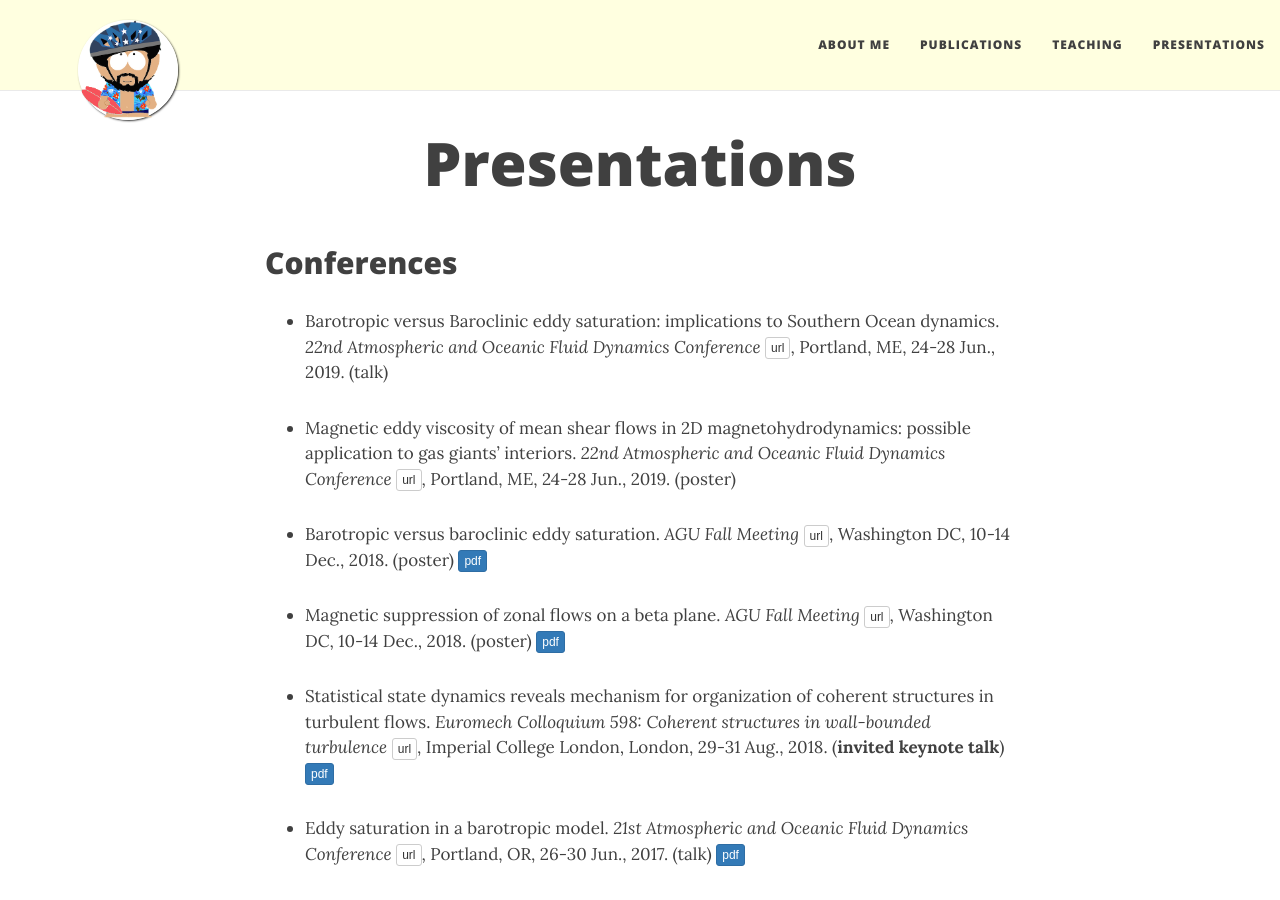
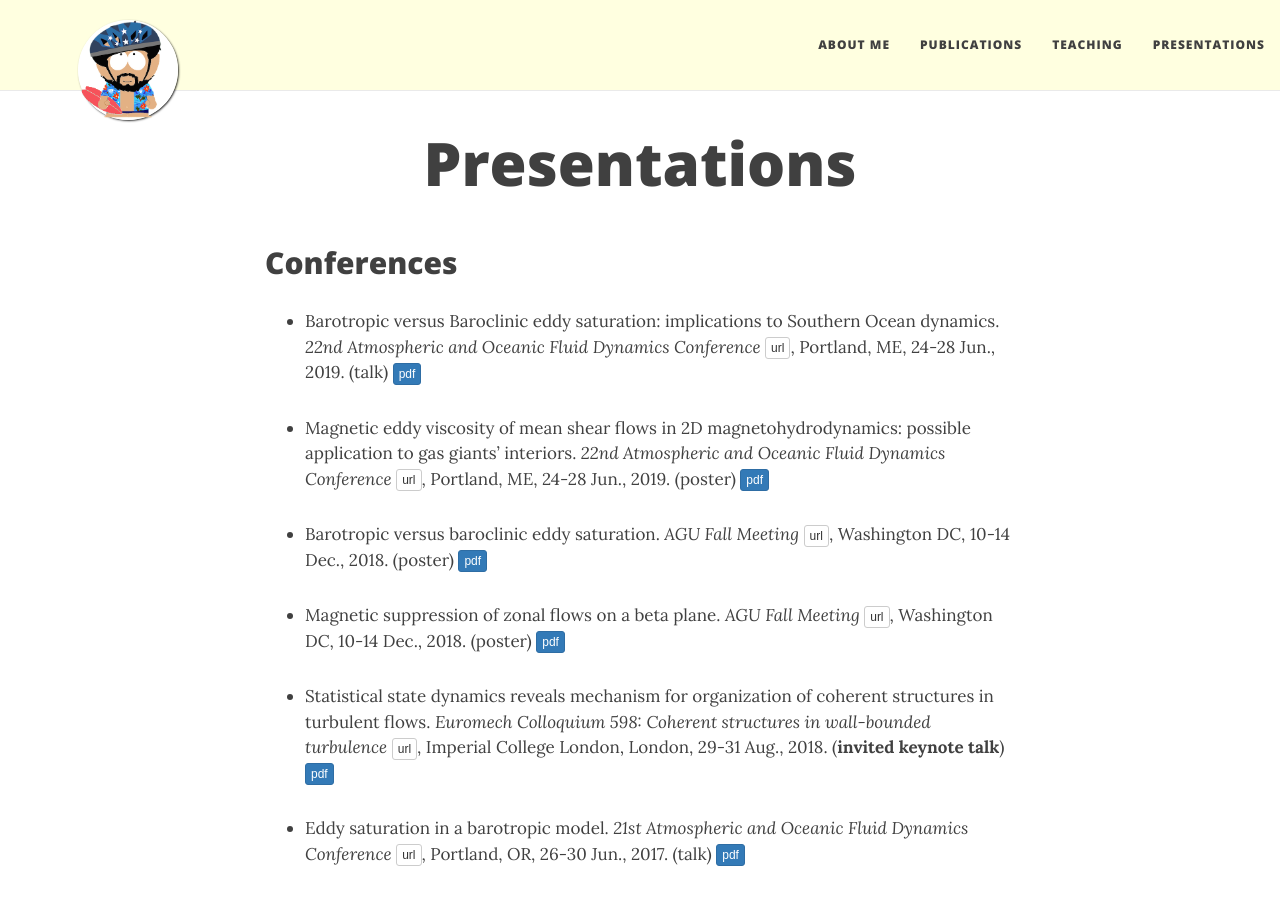
Before and after one commit to navidcy/navidcy.github.io, a Jekyll site: the page built from presentations.md, in a window 1280 px wide and 900 px high. Built offline with Jekyll 4.4.1, drawn with Linux system fonts in a browser that asks for light colours; nearby versions of some CDN libraries.

Commit message:
adds AOFD talk and poster

```diff
--- a/presentations.md
+++ b/presentations.md
@@ -7,9 +7,9 @@ title: Presentations
 
 ## Conferences
 
-- Barotropic versus Baroclinic eddy saturation: implications to Southern Ocean dynamics.  _22nd Atmospheric and Oceanic Fluid Dynamics Conference_ [<span class="btn btn-default btn-xs{{end}}" style="font-family:sans-serif;">url</span>][AOFD19-site]{:target="_blank"}, Portland, ME, 24-28 Jun., 2019. (talk)
+- Barotropic versus Baroclinic eddy saturation: implications to Southern Ocean dynamics.  _22nd Atmospheric and Oceanic Fluid Dynamics Conference_ [<span class="btn btn-default btn-xs{{end}}" style="font-family:sans-serif;">url</span>][AOFD19-site]{:target="_blank"}, Portland, ME, 24-28 Jun., 2019. (talk) [<span class="btn btn-primary btn-xs{{end}}" style="font-family:sans-serif;">pdf</span>][AOFD19-talk]
 
-- Magnetic eddy viscosity of mean shear flows in 2D magnetohydrodynamics: possible application to gas giants' interiors.  _22nd Atmospheric and Oceanic Fluid Dynamics Conference_ [<span class="btn btn-default btn-xs{{end}}" style="font-family:sans-serif;">url</span>][AOFD19-site]{:target="_blank"}, Portland, ME, 24-28 Jun., 2019. (poster)
+- Magnetic eddy viscosity of mean shear flows in 2D magnetohydrodynamics: possible application to gas giants' interiors.  _22nd Atmospheric and Oceanic Fluid Dynamics Conference_ [<span class="btn btn-default btn-xs{{end}}" style="font-family:sans-serif;">url</span>][AOFD19-site]{:target="_blank"}, Portland, ME, 24-28 Jun., 2019. (poster) [<span class="btn btn-primary btn-xs{{end}}" style="font-family:sans-serif;">pdf</span>][AOFD19-poster]
 
 - Barotropic versus baroclinic eddy saturation. _AGU Fall Meeting_ [<span class="btn btn-default btn-xs{{end}}" style="font-family:sans-serif;">url</span>][AGU18-site]{:target="_blank"}, Washington DC, 10-14 Dec., 2018. (poster) [<span class="btn btn-primary btn-xs{{end}}" style="font-family:sans-serif;">pdf</span>][AGU18-ocean-poster]
 
@@ -92,6 +92,8 @@ title: Presentations
 [KITP17-talk]: KITP_Jan2017.pdf
 [AOFD17-talk]: AOFD_Jun2017.pdf
 [AOFD17-poster]: AOFD_Jun2017-poster.pdf
+[AOFD19-talk]: AOFD_Jun2019.pdf
+[AOFD19-poster]: AOFD_Jun2019-poster.pdf
 [Euromech18-talk]: Euromech598_Aug2018.pdf
 [comecap2016-s3t_eckhaus]: S3T_eckhaus-comecap-2016.pdf
 [comecap2016-s3t_stab]: S3T_stab_comecap-2016.pdf
```
Also changed, not shown: 2 other files.
